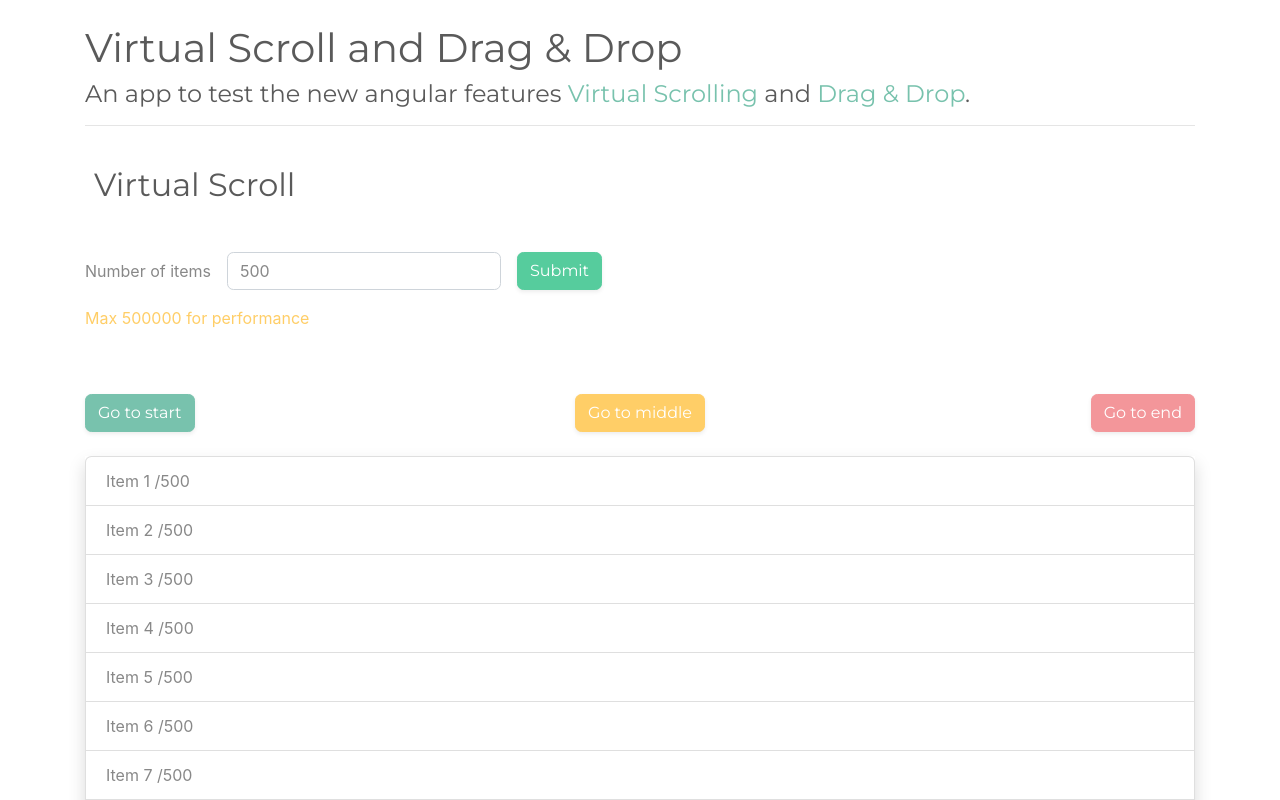
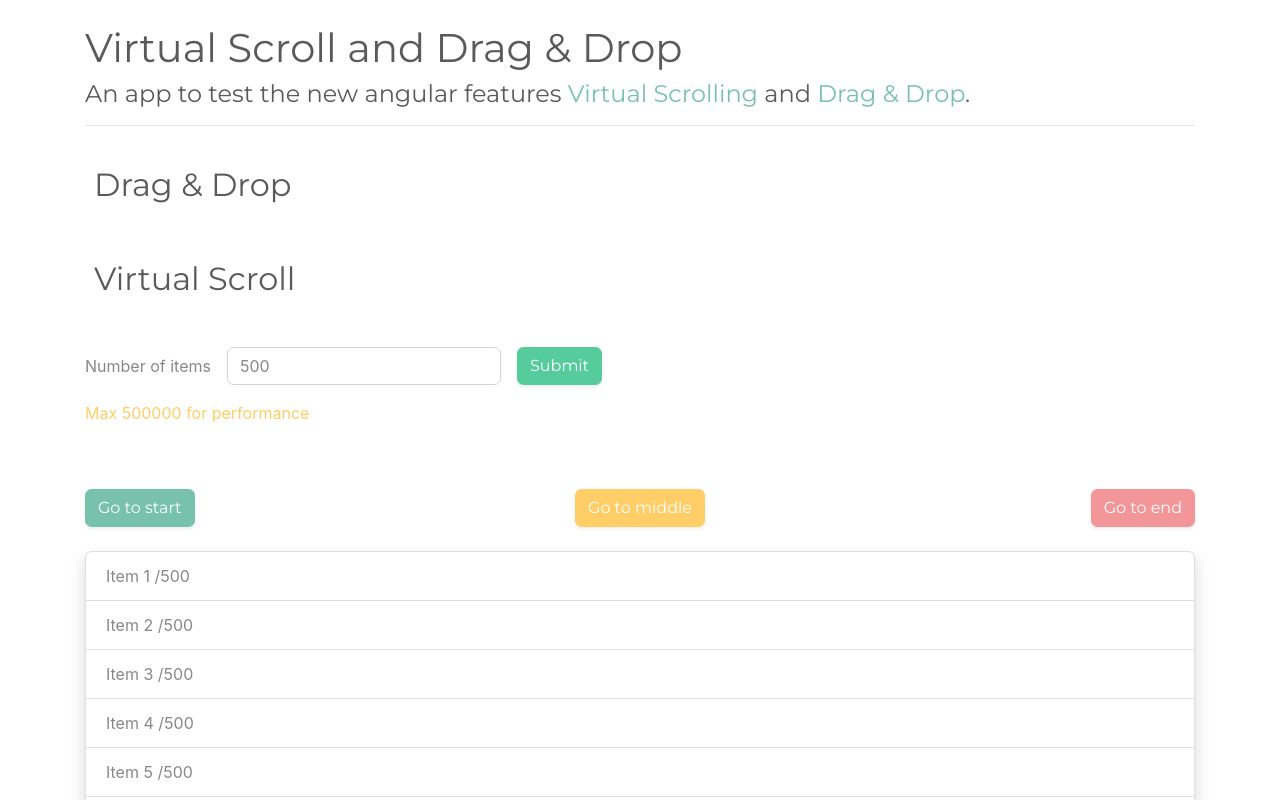
Before and after one commit to reymon359/virtualScroll-dragAndDrop, an Angular app: page / in a window 1280 px wide. Shown: the top 800 px of the page. Built offline with nearby package versions, Linux system fonts and the light colour scheme.

Commit message:
drag component created

```diff
--- a/src/app/app.component.html
+++ b/src/app/app.component.html
@@ -5,6 +5,11 @@
     </h4>
     <!-- <p class="text-muted">ypen the console and hover the data points</p> -->
     <hr>
+    <div class="row">
+        <div class="col">
+            <app-drag></app-drag>
+        </div>
+    </div>
     <div class="row">
         <div class="col">
             <app-virtual></app-virtual>
--- a/src/app/app.module.ts
+++ b/src/app/app.module.ts
@@ -8,11 +8,13 @@ import {  ScrollingModule} from '@angular/cdk/scrolling';
 import { AppRoutingModule } from './app-routing.module';
 import { AppComponent } from './app.component';
 import { VirtualComponent } from './virtual/virtual.component';
+import { DragComponent } from './drag/drag.component';
 
 @NgModule({
   declarations: [
     AppComponent,
-    VirtualComponent
+    VirtualComponent,
+    DragComponent
   ],
   imports: [
     BrowserModule,
--- /dev/null
+++ b/src/app/drag/drag.component.html
@@ -0,0 +1,4 @@
+<div class="row p-4">
+    <h2>Drag & Drop</h2>
+
+</div>
--- /dev/null
+++ b/src/app/drag/drag.component.ts
@@ -0,0 +1,15 @@
+import { Component, OnInit } from '@angular/core';
+
+@Component({
+  selector: 'app-drag',
+  templateUrl: './drag.component.html',
+  styles: []
+})
+export class DragComponent implements OnInit {
+
+  constructor() { }
+
+  ngOnInit() {
+  }
+
+}
--- a/src/app/virtual/virtual.component.ts
+++ b/src/app/virtual/virtual.component.ts
@@ -23,8 +23,6 @@ export class VirtualComponent implements OnInit {
     itemsNumber = (Number(itemsNumber) > 500000) ? 500000 : Number(itemsNumber);
     this.persons = Array(itemsNumber).fill(0);
     console.log('items', this.persons);
-
-
   }
 
   goEnd() {
```
